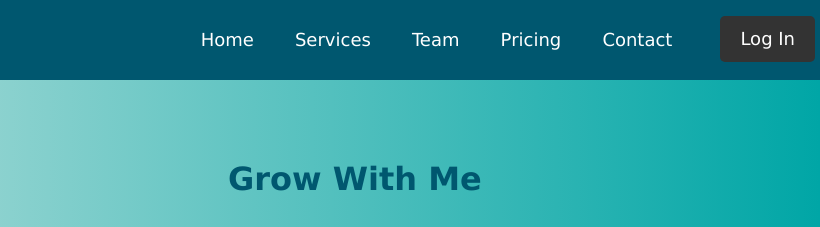
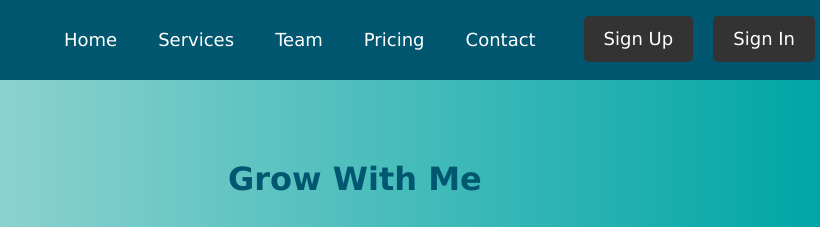
Before and after one commit to upc-pre-SI729-2402-WX51-G2-CupOfTech/GrowWithMe-Landing, a plain HTML site: page index.html in a window 1280 px wide. Shown: the top 227 px of the page, 460-1280 px from the left. Drawn offline with Linux system fonts and the light colour scheme.

Commit message:
fix: link call to action.

```diff
--- a/index.html
+++ b/index.html
@@ -12,7 +12,8 @@
     <header>
         <nav>
             <ul class="nav-buttons">
-                <li><a href="https://grow-with-me.netlify.app" target="_blank">Log In</a></li>
+                <li><a href="https://grow-with-me.netlify.app/farmer-sign-up" target="_blank">Sign Up</a></li>
+                <li><a href="https://grow-with-me.netlify.app" target="_blank">Sign In</a></li>
             </ul>
             <ul>
                 <li><a href="#home">Home</a></li>
```
